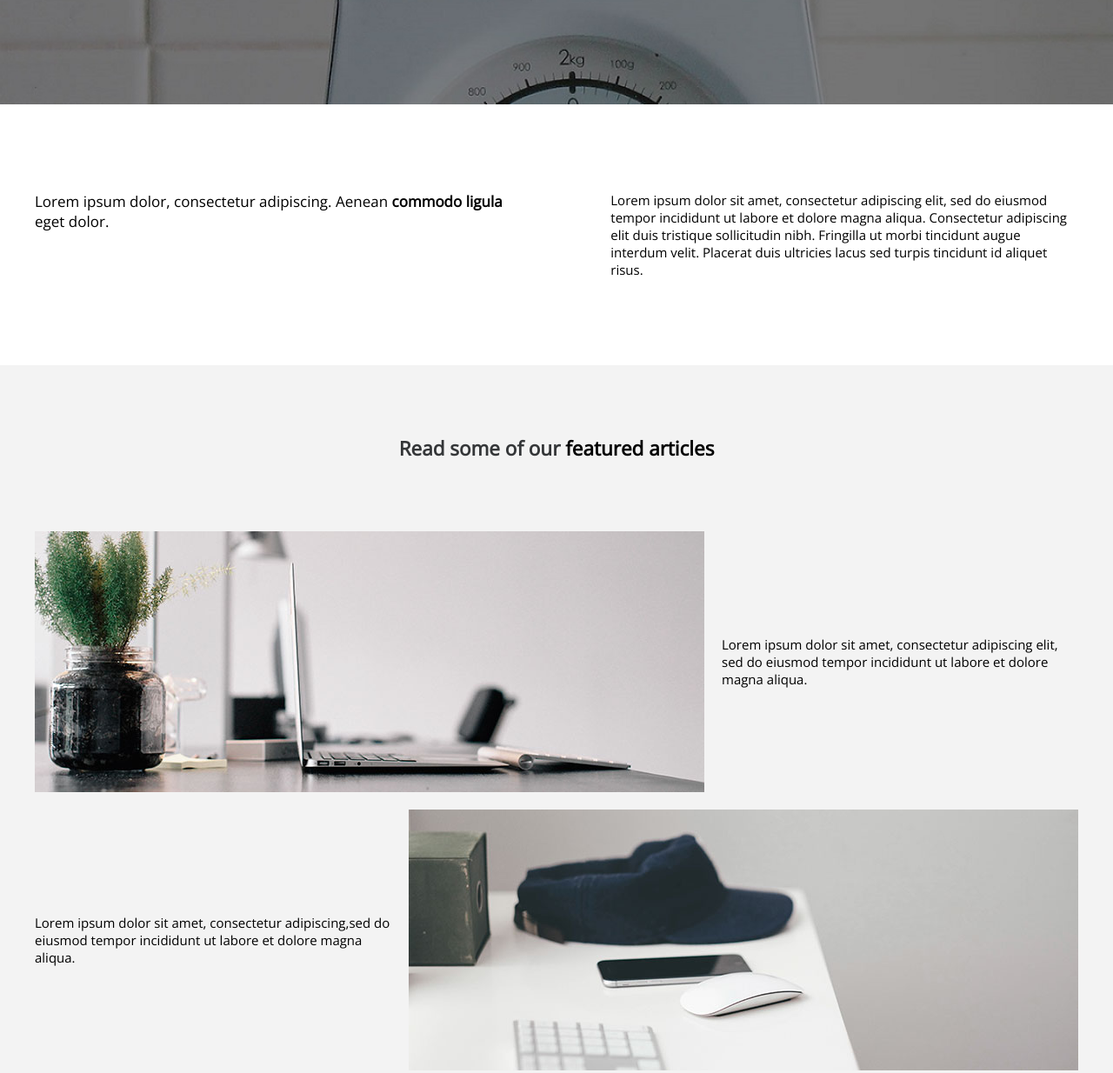
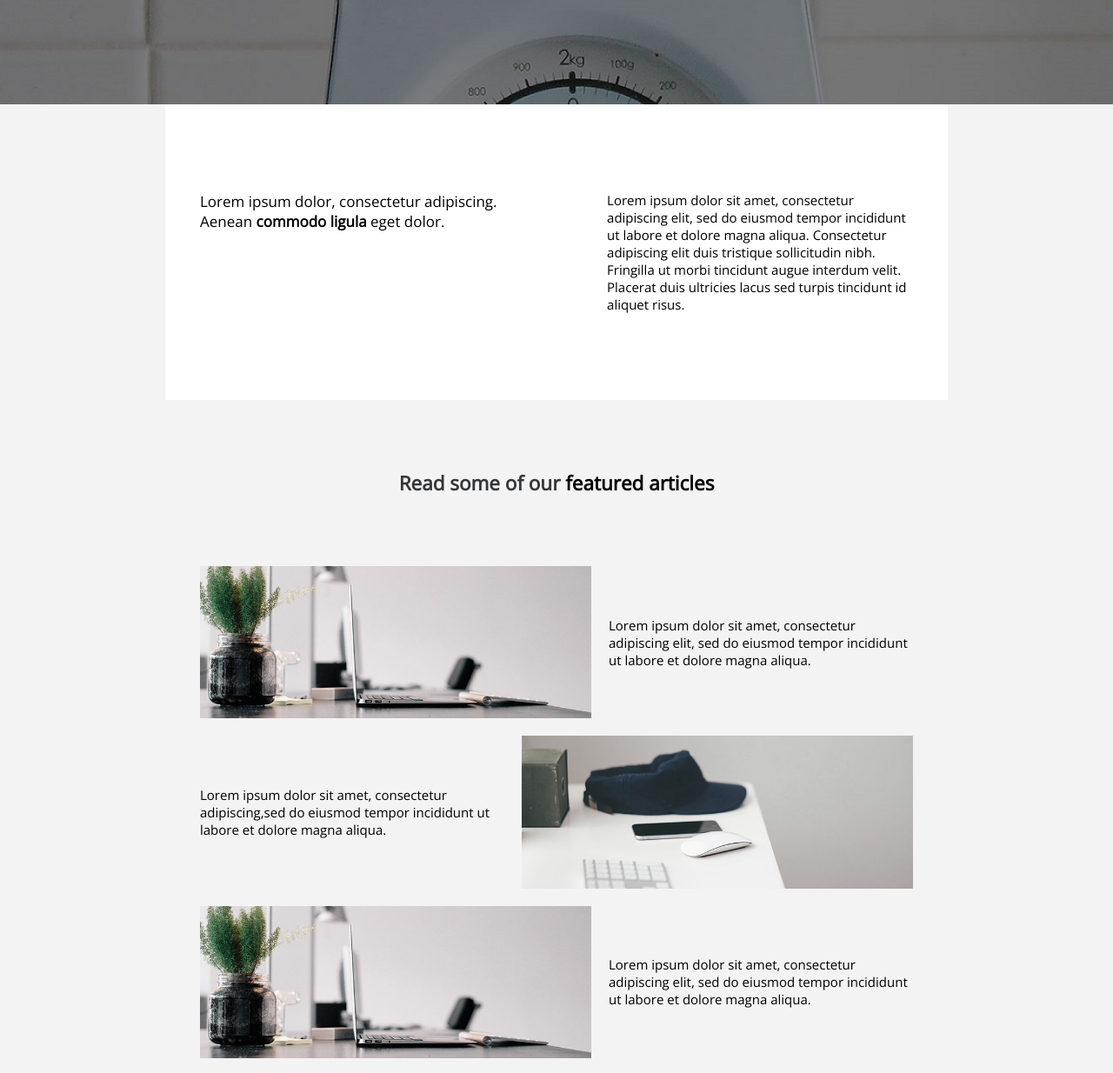
Before and after one commit to Yuliia-Khrystenko/CSS-Layouts, a plain HTML site: page index.html in a window 1280 px wide. Shown: the part 620-1854 px from the top of the page at 87% size. Drawn offline with nearby package versions, Linux system fonts and the light colour scheme.

Commit message:
second commit

```diff
--- a/css/style.css
+++ b/css/style.css
@@ -101,6 +101,11 @@ a:hover {
   transition: all 0.5s;
   color: white;
 }
+.container {
+  max-width: 900px;
+  width: 100%;
+  margin: auto;
+}
 .text {
   display: inline-flex;
   justify-content: space-between;
@@ -118,6 +123,12 @@ a:hover {
 .img {
   background: #f3f3f3;
   padding: 0 40px;
+}
+.sample > img {
+  width: 450px;
+}
+.sample3 > img {
+  width: 450px;
 }
 h2 {
   text-align: center;
@@ -155,7 +166,7 @@ article.sample3 > p {
   padding-left: 20px;
   font-size: 17px;
   display: flex;
-  width: 100%;
+  width: 95%;
 }
 .subscribe > form > label {
   padding-top: 5px;
--- a/index.html
+++ b/index.html
@@ -10,7 +10,6 @@
     <link href="https://fonts.googleapis.com/css2?family=Open+Sans:wght@300;400&display=swap" rel="stylesheet">
 </head>
 <body>
-    <!--header-->
     <header>
         <div class="header-top">
             <h1>Black &#38; White</h1>
@@ -29,7 +28,7 @@
             <button class="btn" onclick="">Show More</button>
         </article>
     </header>
-    <!--main-->
+    <div class="container">
     <section class="text">
         <p class="paragraph">Lorem ipsum dolor, consectetur adipiscing. Aenean <strong>commodo ligula</strong> eget dolor.</p>
         <p class="paragraph1"> Lorem ipsum dolor sit amet, consectetur adipiscing elit, sed do eiusmod tempor incididunt ut labore et dolore magna aliqua. Consectetur adipiscing elit duis tristique sollicitudin nibh. Fringilla ut morbi tincidunt augue interdum velit. Placerat duis ultricies lacus sed turpis tincidunt id aliquet risus.</p>
@@ -60,7 +59,7 @@
         </form>
     </section>
     </section>
-    <!--footer-->
+</div>
     <footer>
         <section class="footer-top">
         <article>
```
